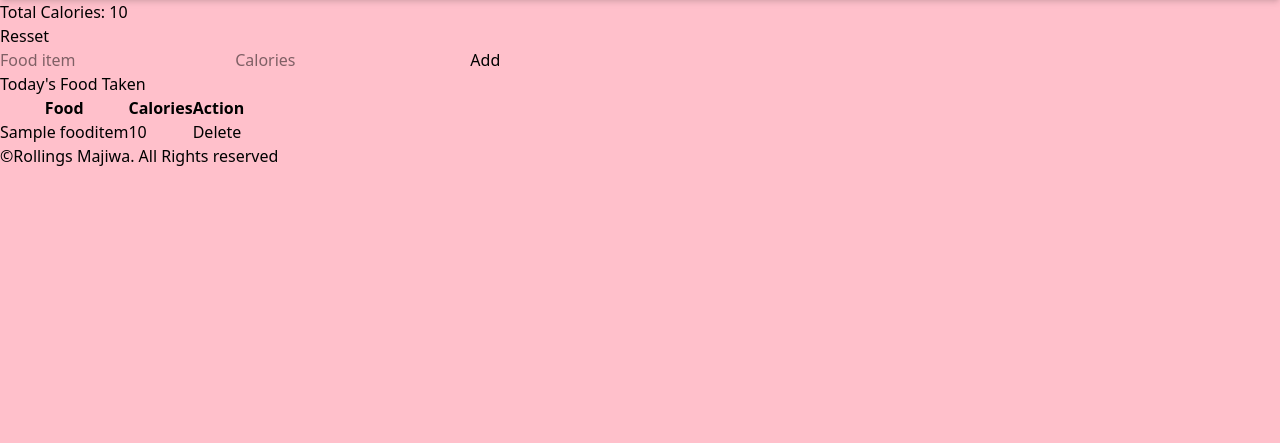
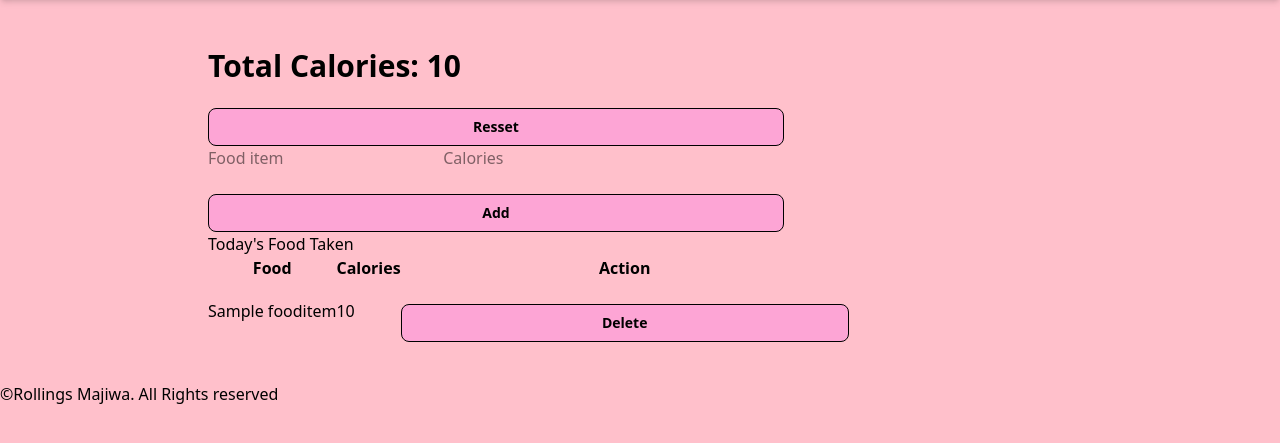
Before and after one commit to rollingsmajiwa/calorie_tracker, a Django app: page /contact/ in a window 1280 px wide. Shown: the part 56-499 px from the top of the page. Run offline with Django 5.2, Linux system fonts and the light colour scheme; tables that the repository leaves empty hold one stand-in row (values such as "Sample post").

Commit message:
Feat: add tailwind css to the calorie tracker page

```diff
--- a/calorie_tracker/templates/calorie_tracker/contact.html
+++ b/calorie_tracker/templates/calorie_tracker/contact.html
@@ -2,17 +2,18 @@
 {% block title %}Calorie Tracker{% endblock %}
 
 {% block content %}
-<h1>{{ message }}</h1>
-<h2>Total Calories: {{ total_calories }}</h2>
+<div class="max-w-4xl mx-auto py-10 px-4">
+    <h1 class="text-4xl font-extrabold text-gray-900 tracking-tight mb-2">{{ message }}</h1>
+    <h2 class="text-3xl font-extrabold mt-2">Total Calories: {{ total_calories }}</h2>
     <form action="{% url 'reset_calories' %}" method="post">
            {% csrf_token %}
-    <button type="submit">Resset</button>
+        <button type="submit" class="w-xl mt-6 bg-pink-300 hover:bg-pink-400 text-grey-500 border font-semibold py-2 px-4 rounded-lg text-sm transition">Resset</button>
     </form>
     <form action="{% url 'contact' %}" method="post">
            {% csrf_token %}
            <input type="text" name="title" placeholder="Food item">
            <input type="number" name="calorie_amount" placeholder="Calories">
-    <button type="submit">Add</button>
+        <button type="submit" class="w-xl mt-6 bg-pink-300 hover:bg-pink-400 text-grey-500 border font-semibold py-2 px-4 rounded-lg text-sm transition">Add</button>
     </form>
     <h3>Today's Food Taken</h3>
     <table border="1" cellpadding="5">
@@ -23,14 +24,14 @@
         </thead>
         <tbody>
             {% for item in food_items %}
-        <tr>
+            <tr >
                 <td>{{ item.title}}</td>
                 <td>{{ item.calorie_amount }}</td>
                 <td>
                     <form action="{%  url 'delete_food' item.id %}" method="post">
                         {% csrf_token %}
 
-                <button type="submit">Delete</button>
+                    <button type="submit" class="w-md mt-6 bg-pink-300 hover:bg-pink-400 text-grey-500 border font-semibold py-2 px-4 rounded-lg text-sm transition">Delete</button>
 
                     </form>
                 </td>
@@ -40,4 +41,5 @@
         </tbody>
 
     </table>
+</div>
 {% endblock %}
--- a/calorie_tracker/templates/calorie_tracker/index.html
+++ b/calorie_tracker/templates/calorie_tracker/index.html
@@ -5,7 +5,7 @@
 
 
 
-<section class="bg-pink-50 text-gray-600 min-h-[80vh] flex flex-col justify-center items-center text-center px-6 rounded-2xl shadow-xl my-6">
+<section class="bg-pink-50 text-gray-600 min-h-[60vh] flex flex-col justify-center items-center text-center px-6 rounded-2xl shadow-xl my-6">
     <div class="max-w-2xl">
 
         <h1 class="text-4xl sm:text-6xl font-extrabold tracking-tight mb-4">
```
Lines whose indentation alone changed are shown as unchanged.
